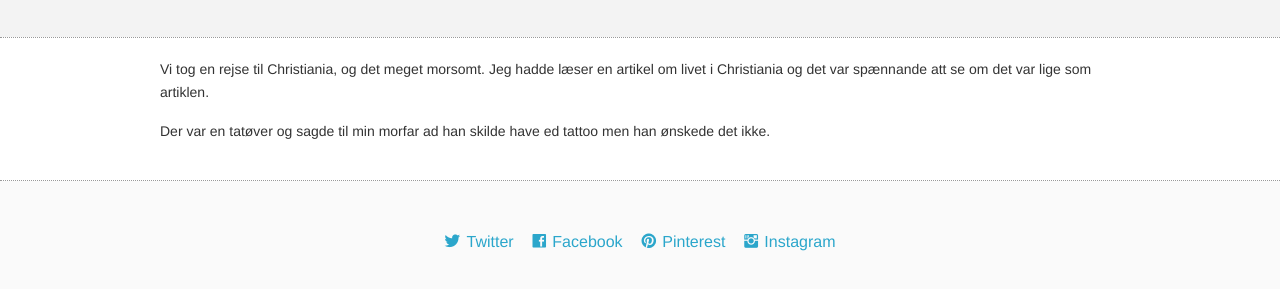
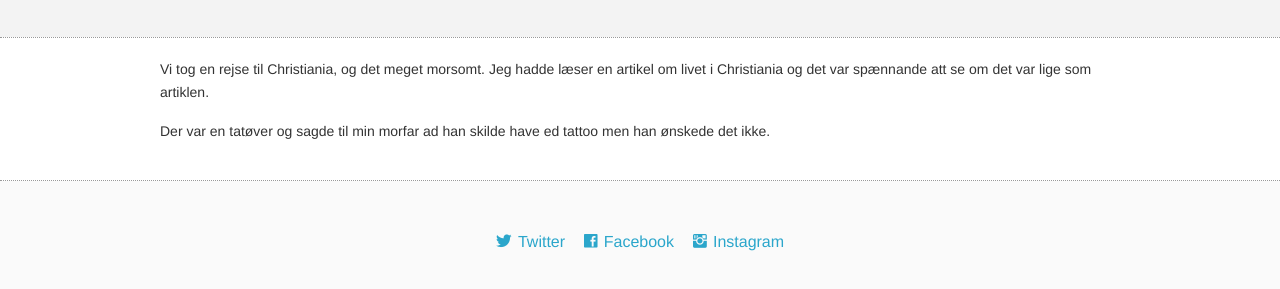
Before and after one commit to bjozzi/bjozzi.github.io, a plain HTML site: page Kristjania.html in a window 1280 px wide. Shown: the part 183-472 px from the top of the page. Drawn offline with nearby package versions, Linux system fonts and the light colour scheme; a web font is replaced by a local one.

Commit message:
Update Kristjania.html

```diff
--- a/Kristjania.html
+++ b/Kristjania.html
@@ -110,10 +110,9 @@
       <div class="row">
 
           <div class="twelve columns footer">
-              <a href="http://twitter.com/dieterarno" class="lsf-icon" style="font-size:16px; margin-right:15px" title="twitter">Twitter</a>
-              <a href="http://csstemplateheaven.com/csstemplateheaven" class="lsf-icon" style="font-size:16px; margin-right:15px" title="facebook">Facebook</a>
-              <a href="http://csstemplateheaven.com/csstemplateheaven" class="lsf-icon" style="font-size:16px; margin-right:15px" title="pinterest">Pinterest</a>
-              <a href="http://twitter.com/dieterarno" class="lsf-icon" style="font-size:16px" title="instagram">Instagram</a>
+              <a href="http://twitter.com/unnipunn" class="lsf-icon" style="font-size:16px; margin-right:15px" title="twitter">Twitter</a>
+              <a href="http://facebook.com/bohogoni5" class="lsf-icon" style="font-size:16px; margin-right:15px" title="facebook">Facebook</a>
+              <a href="http://instagram.com/unnipunn" class="lsf-icon" style="font-size:16px" title="instagram">Instagram</a>
           </div>
 
       </div>
```
